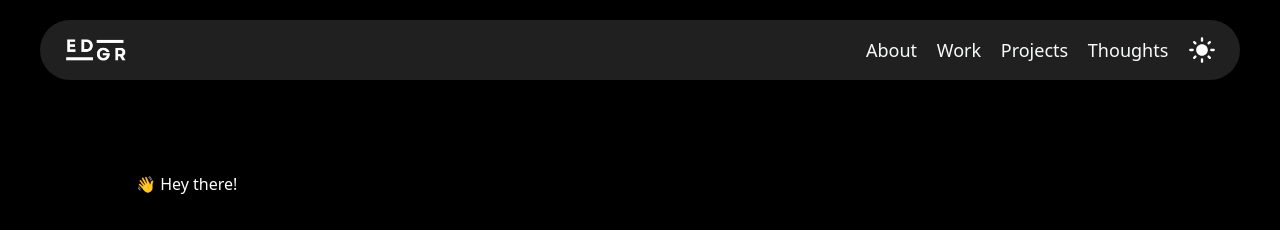
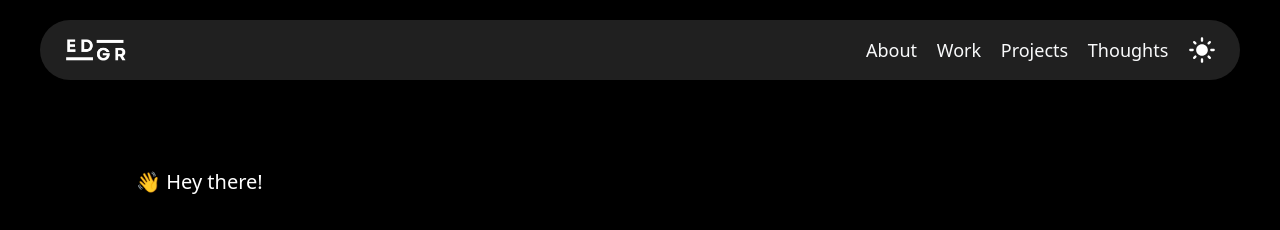
Before and after one commit to safarinexus/edgar-teong, a React (Vite) app: page / in a window 1280 px wide. Shown: the top 230 px of the page. Built offline with nearby package versions, Linux system fonts and the light colour scheme.

Commit message:
tweak to landing page layout

```diff
--- a/src/components/Landing/Landing.tsx
+++ b/src/components/Landing/Landing.tsx
@@ -10,7 +10,7 @@ const Landing = () => {
         >
             <Headshot />
 
-            <h1 id="hey-there"className="mt-4 sm:mt-0 sm:col-start-1 sm:row-start-1 sm:self-end">
+            <h1 id="hey-there"className="mt-4 sm:mt-0 sm:col-start-1 sm:row-start-1 sm:self-end sm:text-xl">
                 <span className="animate-wave inline-block">👋</span>
                 &nbsp;Hey there!
             </h1>
```
